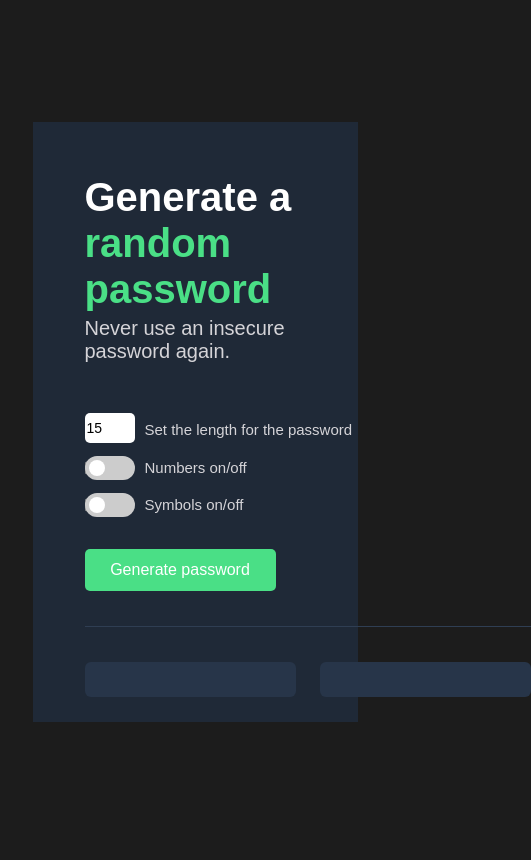
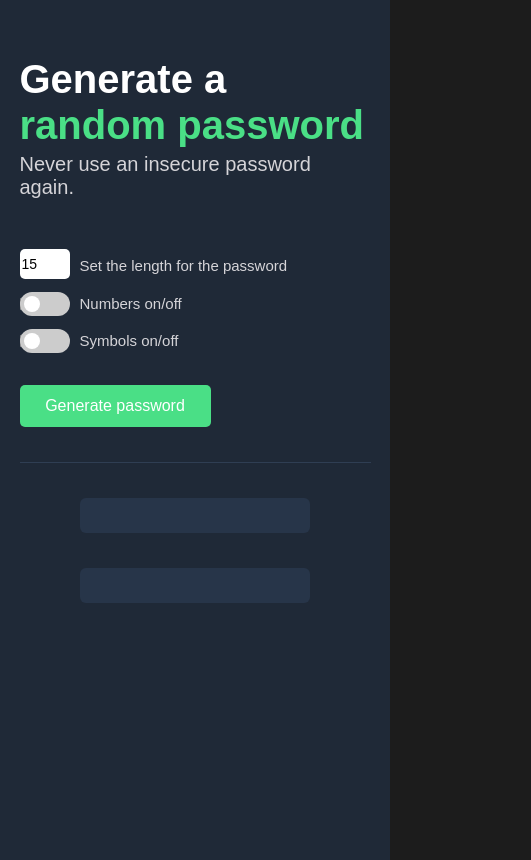
Before and after one commit to aizadashka/random-password-generator, a website built with Vite: page index.html in a window 390 px wide. Shown: the whole page, 531 px wide, since content can reach past the window. Built offline with nearby package versions, Linux system fonts and the light colour scheme.

Commit message:
media queries added

```diff
--- a/index.css
+++ b/index.css
@@ -8,13 +8,21 @@ body {
 }
 
 .main-box {
-    height: 80%;
-    width: 70%;
     max-width: 500px;
-    max-height: 600px;
+    width: 100%;
     display: block;
     background: #1F2937;
-    padding-left: 52px;
+    padding: 1% 5% 3%;
+}
+@media (max-width: 500px) {
+  .main-box{
+    height: 100%;
+  }
+
+  .tables {
+    display: flex;
+    flex-wrap: wrap-reverse;
+  }
 }
 #white-header {
     padding-top: 52px;
@@ -54,14 +62,14 @@ body {
 
 .tables {
     display: flex;
-    flex-direction: row;
-    justify-content:space-between;
-    width: 446px;
+    justify-content: space-around;
     border-top: 1px solid #2F3E53;
     margin-top: 35px;
+    margin-bottom: 35px;
 }
+
 .passwords {
-    width: 211px;
+    width: 230px;
     height: 25px;
     border: none;
     border-radius: 6px;
```
